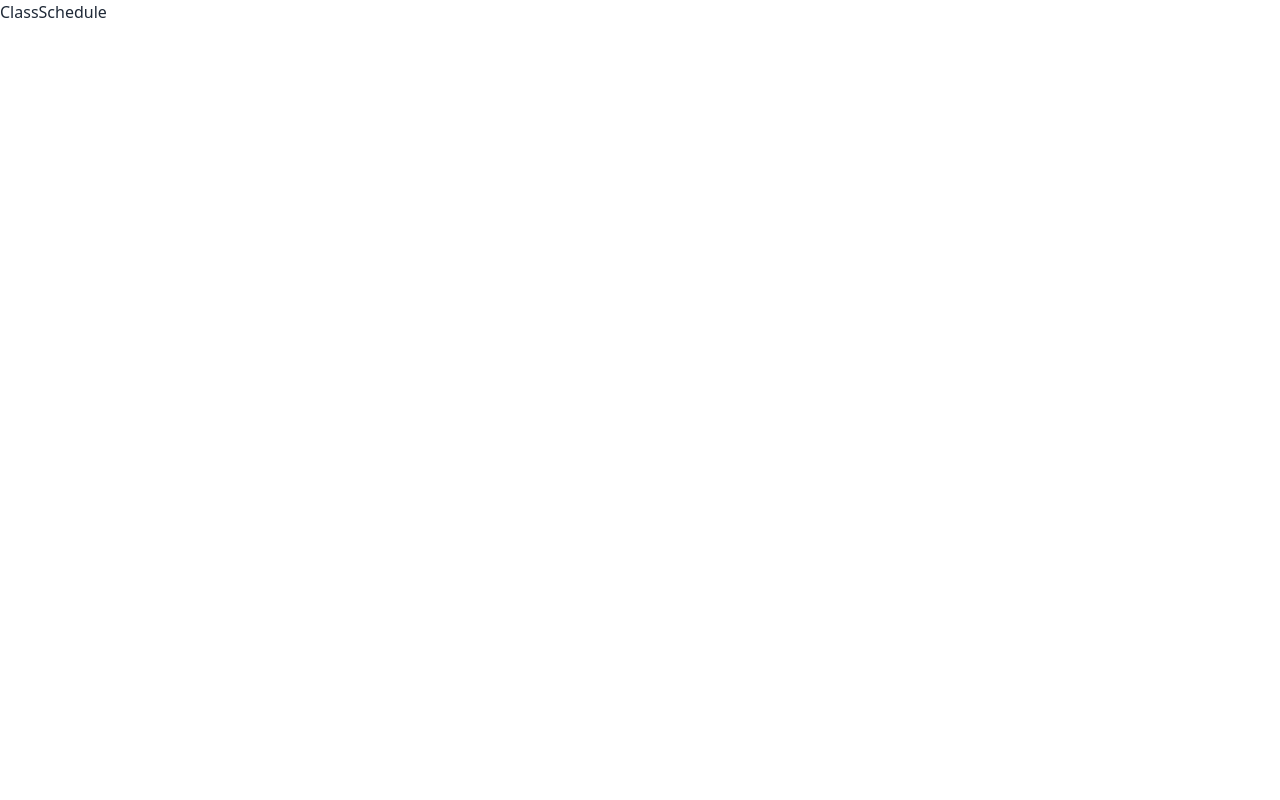
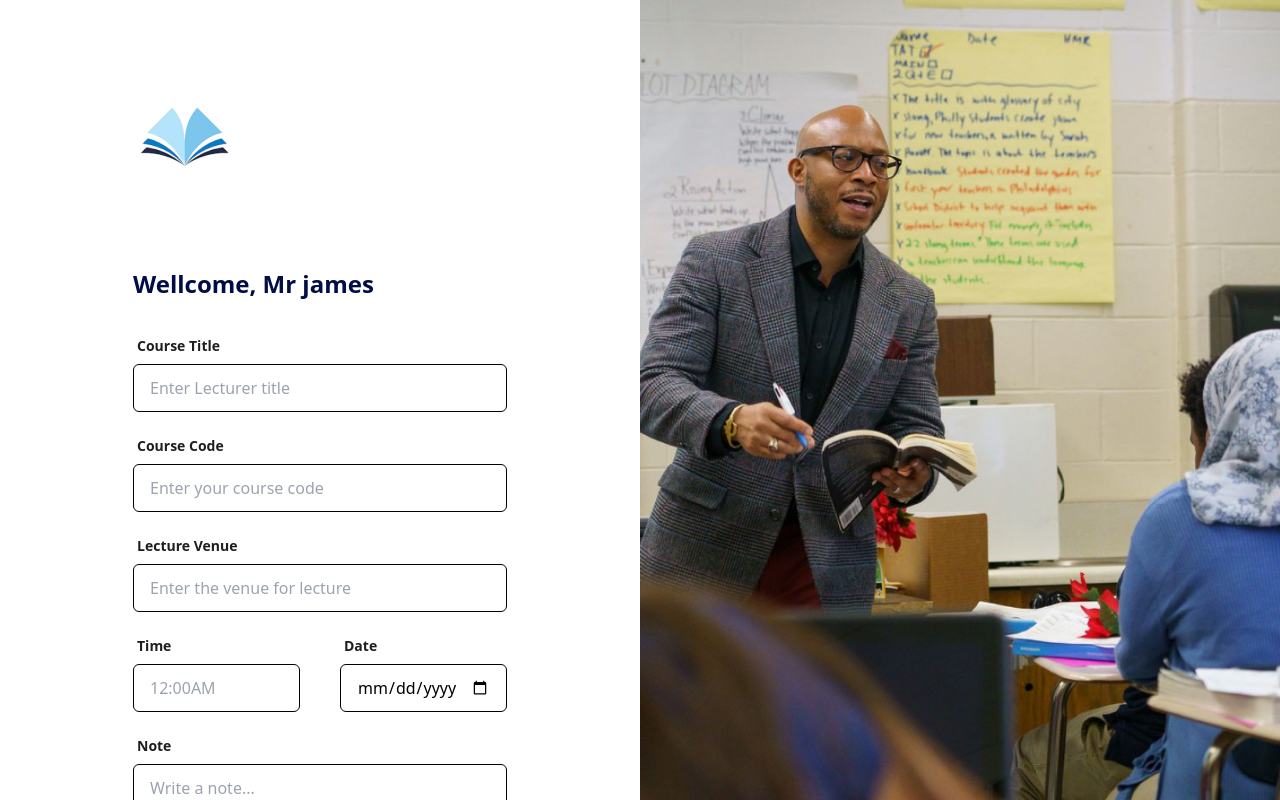
Before and after one commit to paulthadev/QRCode-Smart-Attendance-System, a React (Vite) app: page /classSchedule in a window 1280 px wide. Built offline with nearby package versions, Linux system fonts and the light colour scheme.

Commit message:
work on classSchedule ui

```diff
--- a/src/page/ClassSchedule.jsx
+++ b/src/page/ClassSchedule.jsx
@@ -1,6 +1,61 @@
+import Input from "../component/Input";
+import scheduleImg from "/scheduleImg.jpg";
+import Logo from "/trackAS.png";
+
 const ClassSchedule = () => {
   return (
-    <div>ClassSchedule</div>
-  )
-}
-export default ClassSchedule
+    <section>
+      <div className="grid md:grid-cols-2">
+        <form
+          action=""
+          className="px-6 lg:px-[133px] overflow-scroll h-[100vh]"
+        >
+          <img src={Logo} alt="login logo" className="my-24" />
+          <h2 className="text-[#000D46] font-bold text-2xl mt-5 mb-7">
+            Wellcome, Mr james
+          </h2>
+          <div className="grid gap-y-4">
+            <Input
+              label={"Course Title"}
+              type={"text"}
+              placeholder={"Enter Lecturer title"}
+            />
+            <Input
+              label={"Course Code"}
+              type={"text"}
+              placeholder={"Enter your course code"}
+            />
+            <Input
+              label={"Lecture Venue"}
+              type={"text"}
+              placeholder={"Enter the venue for lecture"}
+            />
+            <div className="grid grid-cols-2 justify-stretch gap-x-10">
+              <Input type={"number"} label={"Time"} placeholder={"12:00AM"} />
+              <Input type={"date"} label={"Date"} />
+            </div>
+            <Input
+              type={"text"}
+              label={"Note"}
+              placeholder={"Write a note..."}
+            />
+          </div>
+          <button
+            className="btn bg-[#000D46] text-white btn-block mt-6 text-base font-bold mb-8"
+            type="submit"
+          >
+            Generate QR code
+          </button>
+        </form>
+        <div>
+          <img
+            src={scheduleImg}
+            alt="schedule image"
+            className="h-screen hidden md:block w-full object-cover"
+          />
+        </div>
+      </div>
+    </section>
+  );
+};
+export default ClassSchedule;
```
Also changed, not shown: public/scheduleImg.jpg (added).
